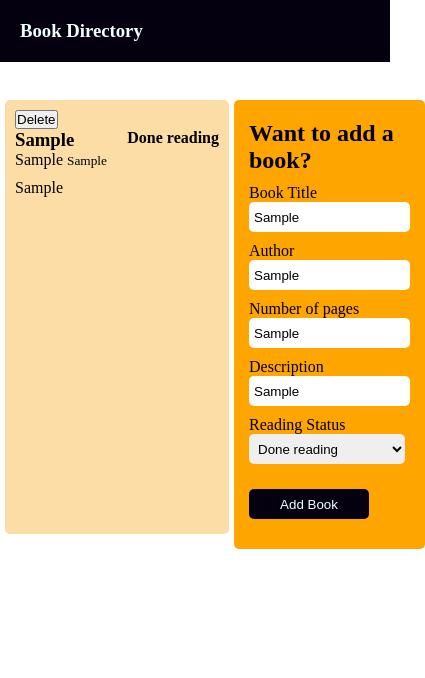
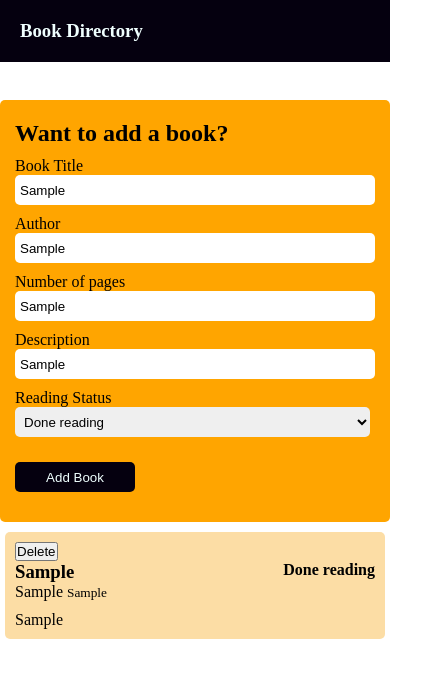
Before and after one commit to Codebmk/book-lister, a plain HTML site: page index.html in a window 390 px wide. Both pictures are taken after typing "Sample", "Sample", "Sample", "Sample" into the empty fields and a click on the button "Add Book". Shown: the whole page, 425 px wide, since content can reach past the window. Drawn offline with Linux system fonts and the light colour scheme.

Commit message:
added mobile responsiveness

```diff
--- a/css/style.css
+++ b/css/style.css
@@ -83,3 +83,27 @@ input[type="text"], #reading-status {
     background-color: #05000f;
     color: #f0ffff;
 }
+
+@media (max-width:540px) {
+    #main {
+        flex-direction: column-reverse;
+        justify-content: center;
+    }
+
+    #registration-form {
+        width: auto;
+        margin-bottom: 10px;
+    }
+
+    #book-list {
+        width: auto;
+    }
+
+    .book-item {
+        width: 100%;
+        background-color: #fcdda5;
+        margin: 0px 5px 15px 5px;
+        border-radius: 5px;
+        padding: 10px;
+    }
+}
```
